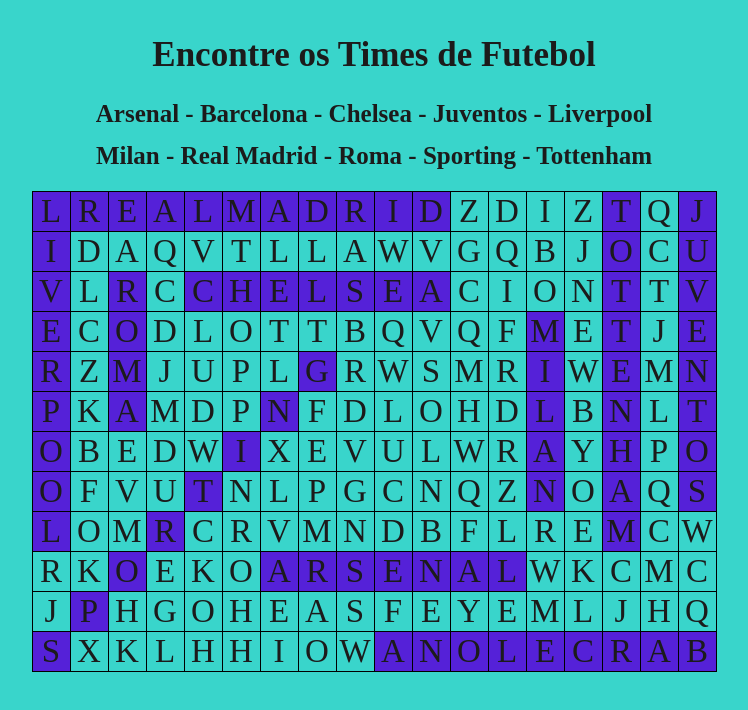
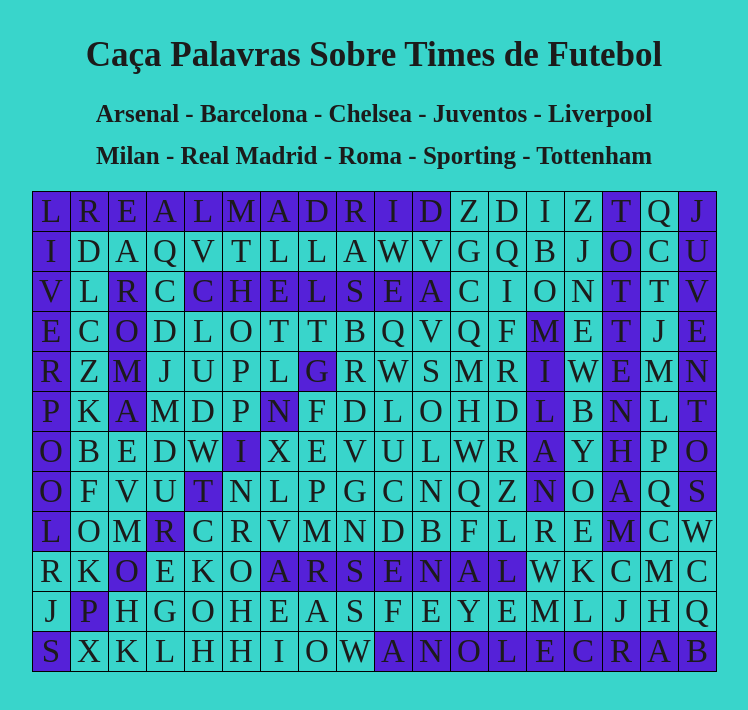
Before and after one commit to marttinsrenan/Ca-a-Palavras, a plain HTML site: page index.html in a window 1280 px wide. Shown: the whole page, without its empty margins (266-1014 px from the left). Drawn offline with Linux system fonts and the light colour scheme.

Commit message:
Versão 1.0

```diff
--- a/index.html
+++ b/index.html
@@ -50,7 +50,7 @@
 
 
 
-        document.write("<p>Encontre os Times de Futebol</p><table border='1' align='center'>");
+        document.write("<p>Caça Palavras Sobre Times de Futebol</p><table border='1' align='center'>");
         document.write("<h1>Arsenal - Barcelona - Chelsea - Juventos - Liverpool</h1>  <br>")
         document.write("<h2>Milan - Real Madrid - Roma - Sporting - Tottenham</h2>");
 
```
